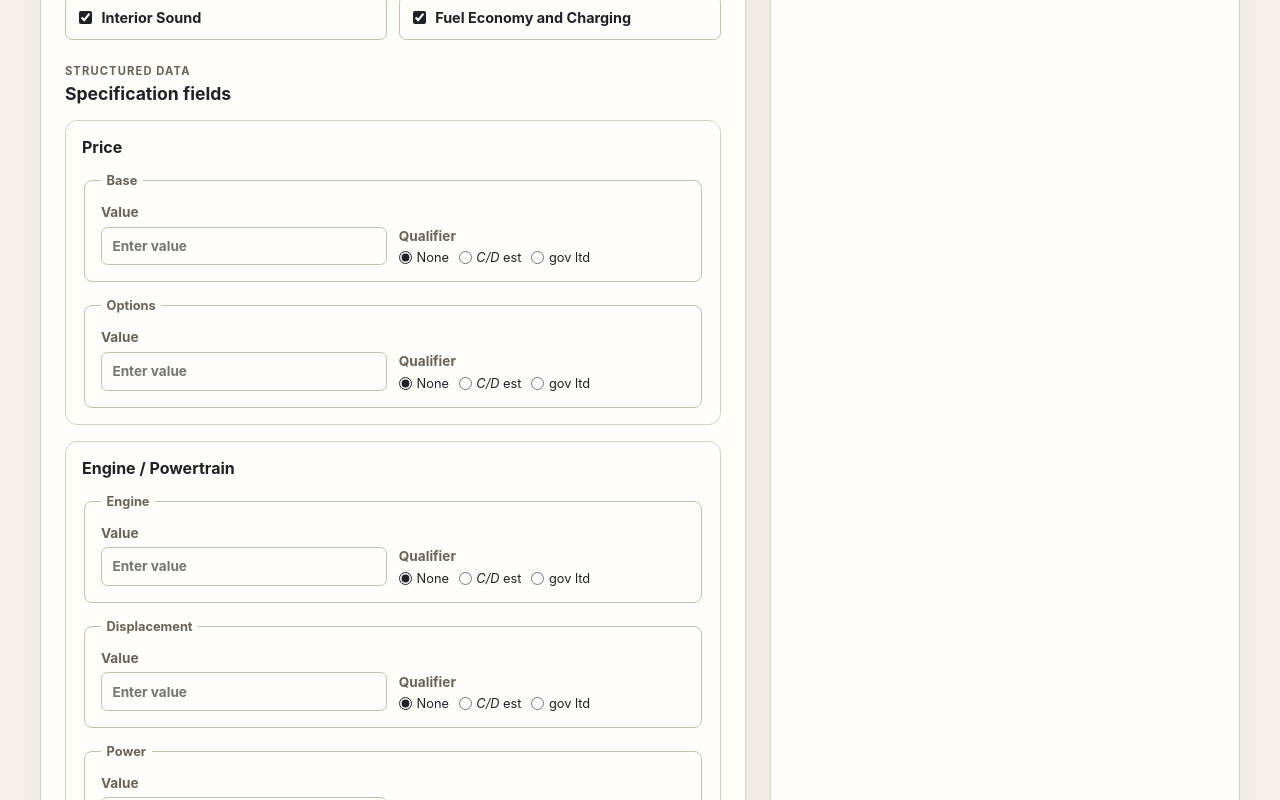
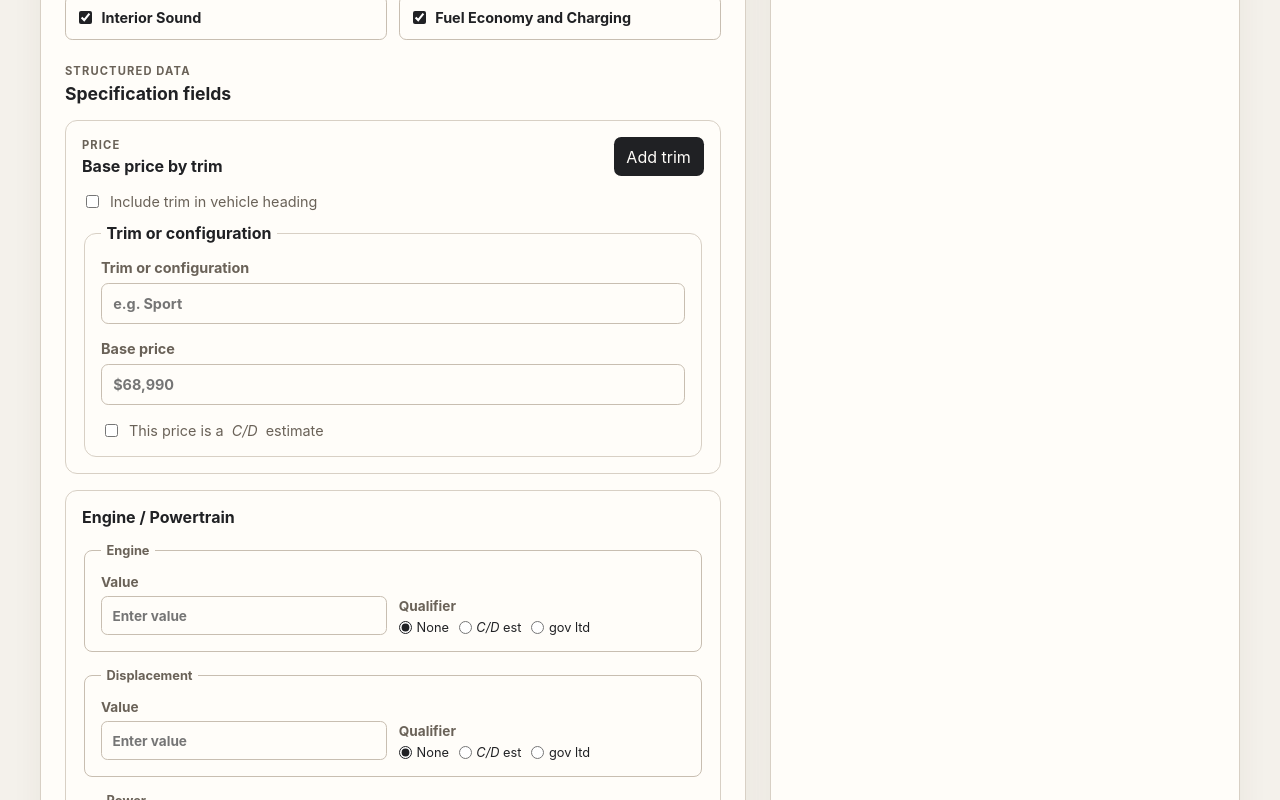
Before and after one commit to andberry89/cd-spec-panel-builder, a Vue app: page / in a window 1280 px wide. Shown: the part 1300-2100 px from the top of the page. Built offline with nearby package versions, Linux system fonts and the light colour scheme; the HTML template or start-up script is replaced by a standard one.

Commit message:
Add per-trim pricing to First Drive panels

```diff
--- a/src/App.vue
+++ b/src/App.vue
@@ -37,6 +37,7 @@ const createVehicleTwo = (): Vehicle => ({
     year: '',
     make: '',
     model: '',
+    includeTrimInHeading: false,
     vehicleType: createVehicleType(),
   },
   powertrainType: 'combustion',
@@ -44,9 +45,11 @@ const createVehicleTwo = (): Vehicle => ({
     {
       id: 'vehicle-two-trim-one',
       name: '',
+      basePrice: { amount: '', estimated: false },
       fields: [],
     },
   ],
+  bodyStylePrices: {},
   sections: createSections(),
 })
 
@@ -58,6 +61,7 @@ const panel = ref<Panel>({
       year: '',
       make: '',
       model: '',
+      includeTrimInHeading: false,
       vehicleType: createVehicleType(),
     },
     powertrainType: 'combustion',
@@ -65,9 +69,11 @@ const panel = ref<Panel>({
       {
         id: 'trim-one',
         name: '',
+        basePrice: { amount: '', estimated: false },
         fields: [],
       },
     ],
+    bodyStylePrices: {},
     sections: createSections(),
   },
   testingExplainedEnabled: true,
--- /dev/null
+++ b/src/components/PriceForm.vue
@@ -0,0 +1,200 @@
+<script setup lang="ts">
+import { computed } from 'vue'
+import type { PriceValue, Trim } from '../types/vehicle'
+import TrimForm from './TrimForm.vue'
+
+const props = defineProps<{
+  trims: Trim[]
+  bodyStyles: string[]
+  bodyStylePrices: Record<string, PriceValue>
+  includeTrimInHeading: boolean
+}>()
+
+const emit = defineEmits<{
+  'update:trims': [trims: Trim[]]
+  'update:body-style-prices': [prices: Record<string, PriceValue>]
+  'update:include-trim-in-heading': [include: boolean]
+}>()
+
+const pricesByBodyStyle = computed(() => props.bodyStyles.length > 1)
+
+const updateTrim = (trimId: string, changes: Partial<Trim>) => {
+  emit(
+    'update:trims',
+    props.trims.map((trim) => (trim.id === trimId ? { ...trim, ...changes } : trim)),
+  )
+}
+
+const addTrim = () => {
+  emit('update:trims', [
+    ...props.trims,
+    { id: `trim-${Date.now()}`, name: '', basePrice: { amount: '', estimated: false }, fields: [] },
+  ])
+}
+
+const removeTrim = (trimId: string) => {
+  emit('update:trims', props.trims.filter((trim) => trim.id !== trimId))
+}
+
+const updateBodyStylePrice = (style: string, changes: Partial<PriceValue>) => {
+  emit('update:body-style-prices', {
+    ...props.bodyStylePrices,
+    [style]: { amount: '', estimated: false, ...props.bodyStylePrices[style], ...changes },
+  })
+}
+
+const displayStyle = (style: string) => style[0]?.toUpperCase() + style.slice(1)
+</script>
+
+<template>
+  <section class="price-form" aria-labelledby="price-form-heading">
+    <div class="price-form-heading">
+      <div>
+        <p class="eyebrow">Price</p>
+        <h4 id="price-form-heading">
+          {{ pricesByBodyStyle ? 'Base price by body style' : 'Base price by trim' }}
+        </h4>
+      </div>
+      <button v-if="!pricesByBodyStyle" type="button" class="add-button" @click="addTrim">
+        Add trim
+      </button>
+    </div>
+
+    <div v-if="pricesByBodyStyle" class="price-list">
+      <div v-for="style in bodyStyles" :key="style" class="price-row">
+        <label>
+          {{ displayStyle(style) }} base price
+          <input
+            :value="bodyStylePrices[style]?.amount ?? ''"
+            type="text"
+            inputmode="decimal"
+            :placeholder="`Enter ${style} base price`"
+            @input="updateBodyStylePrice(style, { amount: ($event.target as HTMLInputElement).value })"
+          />
+        </label>
+        <label class="estimate-toggle">
+          <input
+            :checked="bodyStylePrices[style]?.estimated ?? false"
+            type="checkbox"
+            @change="updateBodyStylePrice(style, { estimated: ($event.target as HTMLInputElement).checked })"
+          />
+          <em>C/D</em> estimate
+        </label>
+      </div>
+    </div>
+
+    <div v-else class="trim-list">
+      <label class="heading-toggle">
+        <input
+          :checked="includeTrimInHeading"
+          type="checkbox"
+          @change="emit('update:include-trim-in-heading', ($event.target as HTMLInputElement).checked)"
+        />
+        Include trim in vehicle heading
+      </label>
+      <TrimForm
+        v-for="(trim, index) in trims"
+        :key="trim.id"
+        :trim="trim"
+        :can-remove="trims.length > 1"
+        @remove="removeTrim(trim.id)"
+        @update:name="updateTrim(trim.id, { name: $event })"
+        @update:base-price="updateTrim(trim.id, { basePrice: $event })"
+      >
+        <template #default>Trim {{ index + 1 }}</template>
+      </TrimForm>
+    </div>
+  </section>
+</template>
+
+<style scoped>
+.price-form {
+  display: grid;
+  gap: 1rem;
+  padding: 1rem;
+  border: 1px solid #d8d0c5;
+  border-radius: 0.75rem;
+}
+
+.price-form-heading {
+  display: flex;
+  align-items: center;
+  justify-content: space-between;
+  gap: 1rem;
+}
+
+.eyebrow {
+  margin: 0 0 0.25rem;
+  color: #6a6258;
+  font-size: 0.7rem;
+  font-weight: 700;
+  letter-spacing: 0.1em;
+  text-transform: uppercase;
+}
+
+h4 {
+  margin: 0;
+  font-size: 1rem;
+}
+
+.add-button {
+  padding: 0.6rem 0.8rem;
+  border: 0;
+  border-radius: 0.45rem;
+  background: #202124;
+  color: #fffdf9;
+  cursor: pointer;
+  font: inherit;
+}
+
+.price-list,
+.trim-list {
+  display: grid;
+  gap: 0.75rem;
+}
+
+.heading-toggle {
+  display: flex;
+  align-items: center;
+  gap: 0.5rem;
+  color: #6a6258;
+  font-size: 0.9rem;
+}
+
+.heading-toggle input {
+  width: auto;
+}
+
+.price-row {
+  display: grid;
+  grid-template-columns: minmax(0, 1fr) auto;
+  align-items: end;
+  gap: 0.75rem;
+  color: #6a6258;
+  font-weight: 700;
+}
+
+input {
+  width: 100%;
+  padding: 0.7rem;
+  border: 1px solid #c8beb1;
+  border-radius: 0.45rem;
+  background: #fffdf9;
+  color: #202124;
+  font: inherit;
+}
+
+.estimate-toggle {
+  display: flex;
+  align-items: center;
+  gap: 0.4rem;
+  padding-bottom: 0.6rem;
+  font-size: 0.85rem;
+  font-weight: 400;
+  white-space: nowrap;
+}
+
+.estimate-toggle input {
+  width: auto;
+}
+</style>
--- a/src/components/TrimForm.vue
+++ b/src/components/TrimForm.vue
@@ -1,13 +1,20 @@
 <script setup lang="ts">
-import type { Trim } from '../types/vehicle'
+import type { PriceValue, Trim } from '../types/vehicle'
 
-defineProps<{
+const props = defineProps<{
   trim: Trim
+  canRemove: boolean
 }>()
 
 const emit = defineEmits<{
+  remove: []
   'update:name': [name: string]
+  'update:base-price': [price: PriceValue]
 }>()
+
+const updateBasePrice = (changes: Partial<PriceValue>) => {
+  emit('update:base-price', { ...props.trim.basePrice, ...changes })
+}
 </script>
 
 <template>
@@ -15,7 +22,7 @@ const emit = defineEmits<{
     <legend>Trim or configuration</legend>
 
     <label>
-      Trim name
+      Trim or configuration
       <input
         :value="trim.name"
         type="text"
@@ -23,6 +30,30 @@ const emit = defineEmits<{
         @input="emit('update:name', ($event.target as HTMLInputElement).value)"
       />
     </label>
+
+    <label>
+      Base price
+      <input
+        :value="trim.basePrice.amount"
+        type="text"
+        inputmode="decimal"
+        placeholder="$68,990"
+        @input="updateBasePrice({ amount: ($event.target as HTMLInputElement).value })"
+      />
+    </label>
+
+    <label class="estimate-toggle">
+      <input
+        :checked="trim.basePrice.estimated"
+        type="checkbox"
+        @change="updateBasePrice({ estimated: ($event.target as HTMLInputElement).checked })"
+      />
+      This price is a <em>C/D</em> estimate
+    </label>
+
+    <button v-if="canRemove" type="button" class="remove-button" @click="emit('remove')">
+      Remove configuration
+    </button>
 
   </fieldset>
 </template>
@@ -59,4 +90,15 @@ input {
   font: inherit;
 }
 
+.estimate-toggle {
+  display: flex;
+  align-items: center;
+  gap: 0.5rem;
+  font-weight: 400;
+}
+
+.estimate-toggle input {
+  width: auto;
+}
+
 </style>
--- a/src/components/VehicleForm.vue
+++ b/src/components/VehicleForm.vue
@@ -1,9 +1,9 @@
 <script setup lang="ts">
 import SpecFieldForm from './SpecFieldForm.vue'
-import TrimForm from './TrimForm.vue'
 import VehicleTypeForm from './VehicleTypeForm.vue'
+import PriceForm from './PriceForm.vue'
 import { sectionLabels } from '../data/fieldCatalog'
-import type { PowertrainType, SectionKey, SpecField, Vehicle, VehicleTypeSpec } from '../types/vehicle'
+import type { PowertrainType, PriceValue, SectionKey, SpecField, Vehicle, VehicleTypeSpec } from '../types/vehicle'
 import type { PanelType } from '../types/panel'
 
 const props = defineProps<{
@@ -35,11 +35,14 @@ const updateVehicleType = (vehicleType: VehicleTypeSpec) => {
   updateVehicle({ identity: { ...props.modelValue.identity, vehicleType } })
 }
 
-const updateTrimName = (trimId: string, name: string) => {
-  updateVehicle({
-    trims: props.modelValue.trims.map((trim) => (trim.id === trimId ? { ...trim, name } : trim)),
-  })
+const updateIncludeTrimInHeading = (includeTrimInHeading: boolean) => {
+  updateVehicle({ identity: { ...props.modelValue.identity, includeTrimInHeading } })
 }
+
+const updateTrims = (trims: Vehicle['trims']) => updateVehicle({ trims })
+
+const updateBodyStylePrices = (bodyStylePrices: Record<string, PriceValue>) =>
+  updateVehicle({ bodyStylePrices })
 
 const updatePowertrain = (powertrainType: PowertrainType) => {
   updateVehicle({ powertrainType })
@@ -193,31 +196,27 @@ const displaySectionLabel = (key: SectionKey) => {
       </p>
 
       <div class="field-sections">
+        <PriceForm
+          v-if="panelType === 'firstDrive' && modelValue.sections.price.enabled"
+          :trims="modelValue.trims"
+          :body-styles="modelValue.identity.vehicleType.bodyStyles"
+          :body-style-prices="modelValue.bodyStylePrices"
+          :include-trim-in-heading="modelValue.identity.includeTrimInHeading"
+          @update:trims="updateTrims"
+          @update:body-style-prices="updateBodyStylePrices"
+          @update:include-trim-in-heading="updateIncludeTrimInHeading"
+        />
+
         <SpecFieldForm
-          v-for="sectionKey in sectionKeys.filter((key) => modelValue.sections[key].enabled)"
+          v-for="sectionKey in sectionKeys.filter((key) =>
+            modelValue.sections[key].enabled && !(panelType === 'firstDrive' && key === 'price'),
+          )"
           :key="sectionKey"
           :section-label="displaySectionLabel(sectionKey)"
           :section-key="sectionKey"
           :panel-type="panelType"
           :fields="visibleFields(sectionKey)"
           @update:fields="updateVisibleFields(sectionKey, $event)"
-        />
-      </div>
-    </section>
-    <section class="trims-section" aria-labelledby="trims-heading">
-      <div class="section-heading">
-        <div>
-          <p class="eyebrow">Configurations</p>
-          <h3 id="trims-heading">Trims</h3>
-        </div>
-
-      </div>
-
-      <div class="trim-list">
-        <TrimForm
-          v-if="modelValue.trims[0]"
-          :trim="modelValue.trims[0]"
-          @update:name="updateTrimName(modelValue.trims[0].id, $event)"
         />
       </div>
     </section>
@@ -253,11 +252,6 @@ select {
   background: #fffdf9;
   color: #202124;
   font: inherit;
-}
-
-.trims-section {
-  display: grid;
-  gap: 1rem;
 }
 
 .sections-section {
@@ -319,11 +313,6 @@ h3 {
   cursor: pointer;
 }
 
-.trim-list {
-  display: grid;
-  gap: 1rem;
-}
-
 .empty-text {
   margin: 0;
   color: #6a6258;
--- a/src/generatePanelHtml.ts
+++ b/src/generatePanelHtml.ts
@@ -58,6 +58,11 @@ const paragraph = (heading: string, lines: string[]) => {
   return `<p><strong>${heading}</strong><br>\n${lines.join('<br>\n')}</p>`
 }
 
+const richHeadingParagraph = (headingHtml: string, lines: string[]) => {
+  if (!lines.length) return ''
+  return `<p>${headingHtml}<br>\n${lines.join('<br>\n')}</p>`
+}
+
 const formatVehicleType = (type: VehicleTypeSpec) => {
   const pieces: string[] = []
   if (type.enginePosition) pieces.push(`${type.enginePosition}-engine`)
@@ -72,12 +77,42 @@ const formatVehicleType = (type: VehicleTypeSpec) => {
   return pieces.map(escapeHtml).join(', ')
 }
 
-const renderPrice = (fields: SpecField[], panelType: PanelType) =>
-  paragraph('PRICE', fields.map((field) =>
+const formatPrice = (value: string) => {
+  const raw = value.trim()
+  const amount = Number(raw.replace(/[$,\s]/g, ''))
+  if (raw && Number.isFinite(amount)) {
+    return `$${new Intl.NumberFormat('en-US', { maximumFractionDigits: 2 }).format(amount)}`
+  }
+  const escaped = escapeHtml(raw)
+  return escaped.startsWith('$') ? escaped : `$${escaped}`
+}
+
+const renderPrice = (vehicle: Vehicle, fields: SpecField[], panelType: PanelType) => {
+  if (panelType === 'firstDrive') {
+    const stylePrices = vehicle.identity.vehicleType.bodyStyles.length > 1
+      ? vehicle.identity.vehicleType.bodyStyles.map((style) => ({
+          label: style[0]?.toUpperCase() + style.slice(1),
+          ...(vehicle.bodyStylePrices[style] ?? { amount: '', estimated: false }),
+        }))
+      : vehicle.trims.map((trim) => ({ label: trim.name.trim(), ...trim.basePrice }))
+    const prices = stylePrices
+      .filter((price) => price.amount?.trim())
+    const allEstimated = prices.length > 0 && prices.every((price) => price.estimated)
+    const lines = prices.map((price) => {
+      const qualifier = price.estimated && !allEstimated ? ' <em>(C/D est)</em>' : ''
+      return `${price.label ? `${escapeHtml(price.label)}, ` : ''}${formatPrice(price.amount)}${qualifier}`
+    })
+    const priceLines = lines.length ? [`Base: ${lines.join('; ')}`] : []
+    return allEstimated
+      ? richHeadingParagraph('<strong>PRICE (<em>C/D</em> EST)</strong>', priceLines)
+      : paragraph('PRICE', priceLines)
+  }
+  return paragraph('PRICE', fields.map((field) =>
     field.id === 'base-price'
       ? `${panelType === 'testedSpecs' ? 'Base/As Tested' : 'Base'}: ${formatValue(field)}`
       : row(field),
   ))
+}
 
 const renderPowertrain = (
   fields: SpecField[],
@@ -173,12 +208,15 @@ const renderTesting = (fields: SpecField[], panelType: PanelType) => {
     lines.push(`<em>Results above omit 1-ft rollout of ${formatValue(rollout)}.</em>`)
   }
   if (panelType === 'firstDrive') {
-    return paragraph('PERFORMANCE (<em><strong>C/D</strong></em> EST)', lines)
+    return richHeadingParagraph(
+      '<strong>PERFORMANCE (</strong><em><strong>C/D</strong></em><strong> EST)</strong>',
+      lines,
+    )
   }
   const heading = panelType === 'longTerm'
-    ? '<em><strong>C/D</strong></em> TEST RESULTS: NEW'
-    : '<em><strong>C/D</strong></em> TEST RESULTS'
-  return paragraph(heading, lines)
+    ? '<em><strong>C/D</strong></em><strong> TEST RESULTS: NEW</strong>'
+    : '<em><strong>C/D</strong></em><strong> TEST RESULTS</strong>'
+  return richHeadingParagraph(heading, lines)
 }
 
 const renderFuelEconomy = (vehicle: Vehicle, fields: SpecField[]) => {
@@ -186,8 +224,8 @@ const renderFuelEconomy = (vehicle: Vehicle, fields: SpecField[]) => {
   const tested = fields.filter((field) => !epaIds.includes(field.id))
   const epa = fields.filter((field) => epaIds.includes(field.id))
   const fuelHeading = vehicle.powertrainType === 'electric'
-    ? '<em><strong>C/D</strong></em> FUEL ECONOMY AND CHARGING'
-    : '<em><strong>C/D</strong></em> FUEL ECONOMY'
+    ? '<em><strong>C/D</strong></em><strong> FUEL ECONOMY AND CHARGING</strong>'
+    : '<em><strong>C/D</strong></em><strong> FUEL ECONOMY</strong>'
   const epaLines = epa.map((field) => {
     const label = field.id === 'epa-fuel-economy'
       ? 'Combined/City/Highway'
@@ -199,17 +237,20 @@ const renderFuelEconomy = (vehicle: Vehicle, fields: SpecField[]) => {
       : formatValue(field)
     return `${escapeHtml(label)}: ${value}`
   })
-  return [paragraph(fuelHeading, tested.map(row)), paragraph('EPA FUEL ECONOMY', epaLines)]
+  return [richHeadingParagraph(fuelHeading, tested.map(row)), paragraph('EPA FUEL ECONOMY', epaLines)]
     .filter(Boolean)
     .join('\n')
 }
 
 const renderSection = (vehicle: Vehicle, key: SectionKey, panelType: PanelType) => {
   if (!vehicle.sections[key].enabled) return ''
+  if (key === 'price' && panelType === 'firstDrive') {
+    return renderPrice(vehicle, populated(vehicle, key), panelType)
+  }
   const fields = populated(vehicle, key)
   if (!fields.length) return ''
 
-  if (key === 'price') return renderPrice(fields, panelType)
+  if (key === 'price') return renderPrice(vehicle, fields, panelType)
   if (key === 'powertrain') {
     const transmission = vehicle.sections.transmission.enabled
       ? populated(vehicle, 'transmission')[0]
@@ -241,7 +282,7 @@ export const generatePanelHtml = (
   testingExplainedEnabled = true,
 ) => {
   const { year, make, model } = vehicle.identity
-  const trimName = vehicle.trims[0]?.name.trim() ?? ''
+  const trimName = vehicle.identity.includeTrimInHeading ? vehicle.trims[0]?.name.trim() ?? '' : ''
   const identity = [year.trim(), make.trim(), model.trim(), trimName]
     .filter(Boolean)
     .map(escapeHtml)
```
Also changed, not shown: src/types/vehicle.ts (+8 -0 lines).
